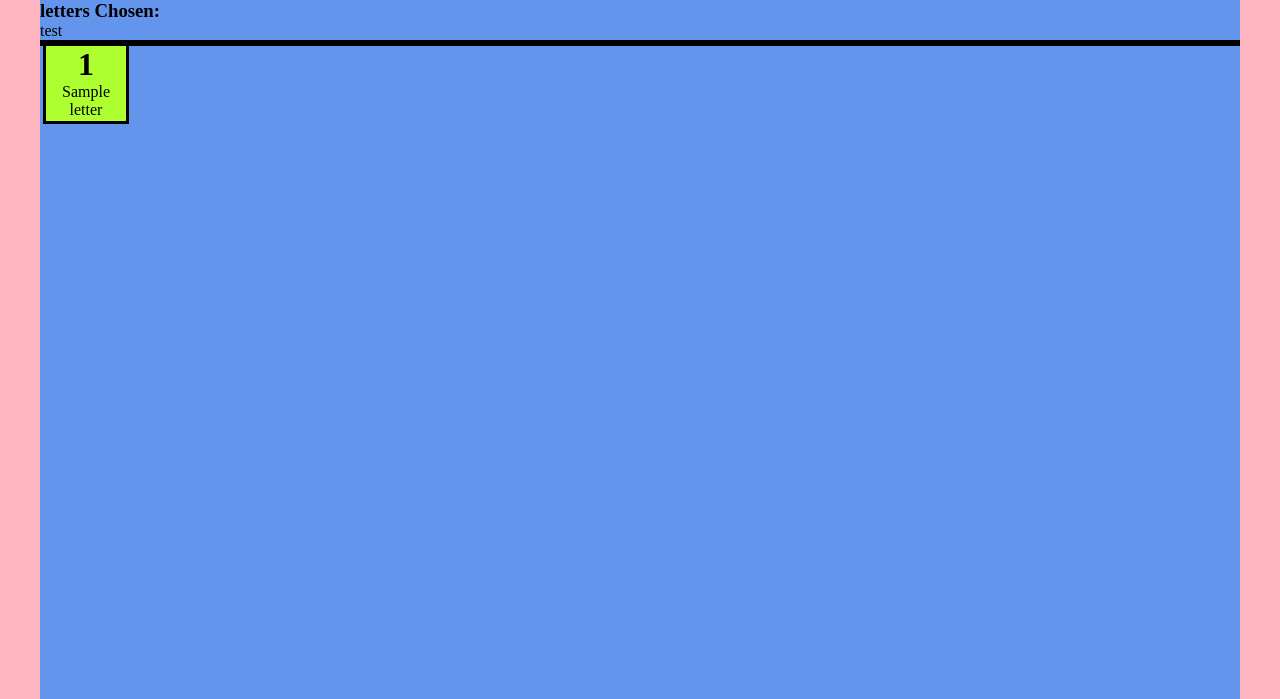
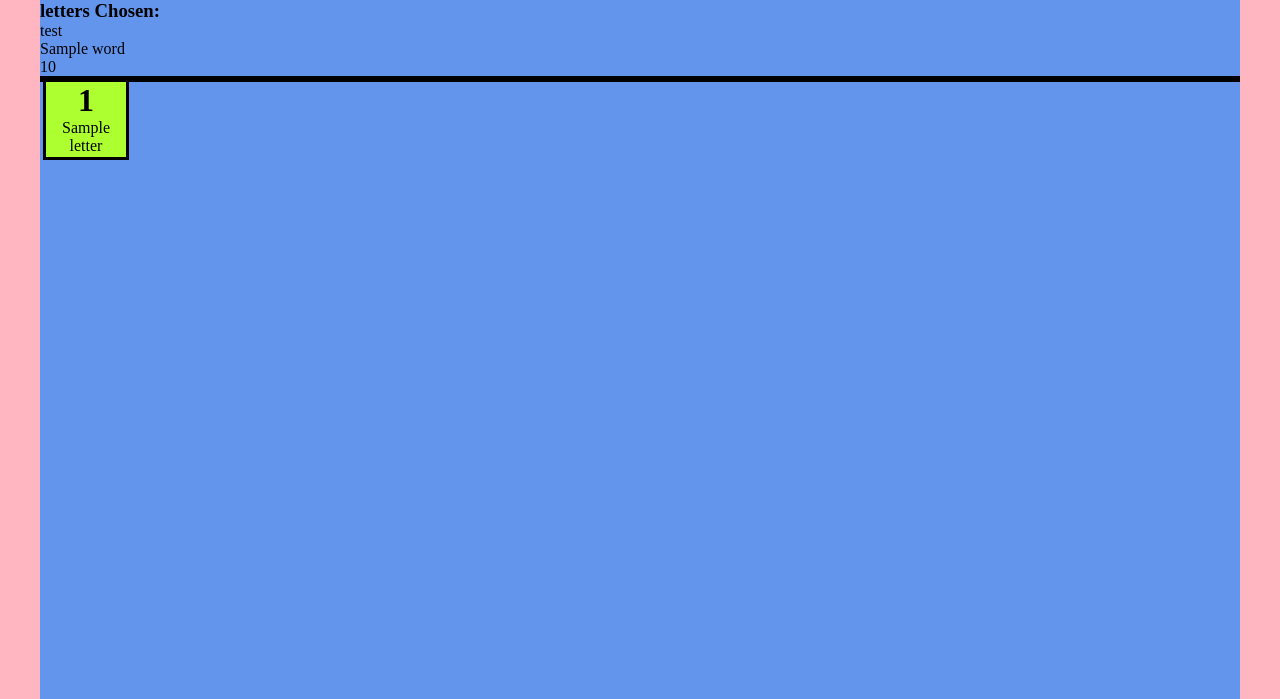
Before and after one commit to BenediktRunar/wordGame, a Flask app: template pythonFiles/templates/playerVsComputer.html in a window 1280 px wide. Shown: the top 699 px of the page. Run offline with Flask 2, Linux system fonts and the light colour scheme; the template is opened without the code that fills it: most values are stand-ins (such as "Sample title", 1, 10 or a date in 2020).

Commit message:
Testing of score of word done

```diff
--- a/pythonFiles/computersTurn.py
+++ b/pythonFiles/computersTurn.py
@@ -1,5 +1,7 @@
 import random
-def computersTurn(letters):
+
+
+def computers_turn(letters):
     try:
         with open('./dictionary/englishWords.txt', 'r', encoding='UTF-8') as f:
             words = f.read().split()
--- a/pythonFiles/letters.py
+++ b/pythonFiles/letters.py
@@ -29,6 +29,7 @@ def score_of_letter(letter):
 
 
 def score_of_word(word):
+
     # Every letter in the word is evaluated in score_of_letter and the value is stored in a list
-    # We then calculate the sum of that list and return it
-    return sum([score_of_letter(letter) for letter in word])
+    # We then calculate the sum of that list and return it as a string
+    return str(sum(int(score_of_letter(letter.upper())) for letter in word))
--- a/pythonFiles/main.py
+++ b/pythonFiles/main.py
@@ -23,9 +23,13 @@ def playerVsComputer():
     # List of the random letters
     randLettersList = [i[0] for i in randLetters]
     # The random letters in a string
-    randLettersString = computersTurn((''.join(randLettersList)).lower())
+    randLettersString = (''.join(randLettersList)).lower()
+    randPcString = computers_turn(randLettersString)
 
-    return render_template('playerVsComputer.html', l=randLetters, word=randLettersString, title='P vs Ai')
+    # Get value of word
+    wordScore = score_of_word(computers_turn(randPcString))
+
+    return render_template('playerVsComputer.html', l=randLetters, word=randPcString, wordScore=wordScore, title='P vs Ai')
 
 
 if __name__ == '__main__':
--- a/pythonFiles/templates/playerVsComputer.html
+++ b/pythonFiles/templates/playerVsComputer.html
@@ -5,7 +5,11 @@
     <div class="gameContainer">
         <div class="lettersField">
             <h3>letters Chosen: </h3>
+            <!-- Testing -->
             <p>test</p>
+            <p>{{word}}</p>
+            <p>{{wordScore}}</p>
+            <!-- Testing -->
         </div>
         <div id="lettersContainer">
                 {% for letter in l %}
```
